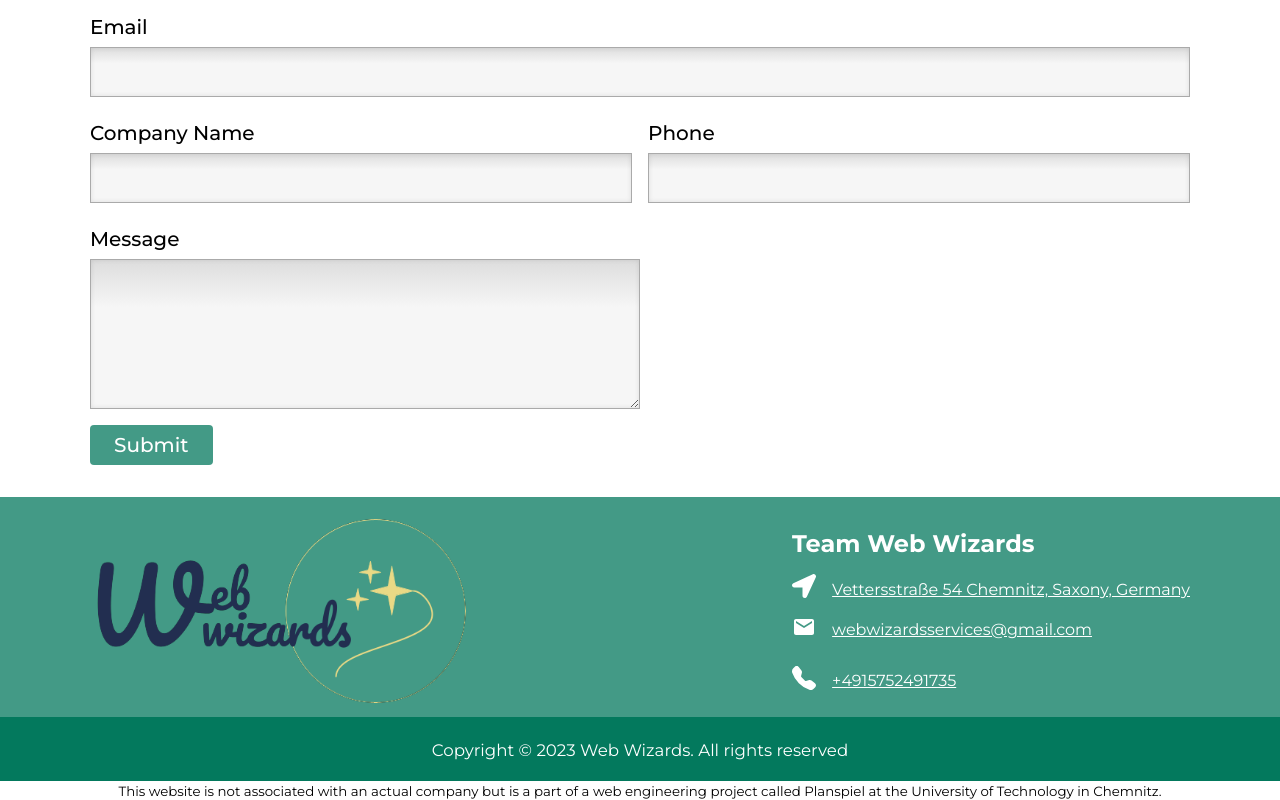
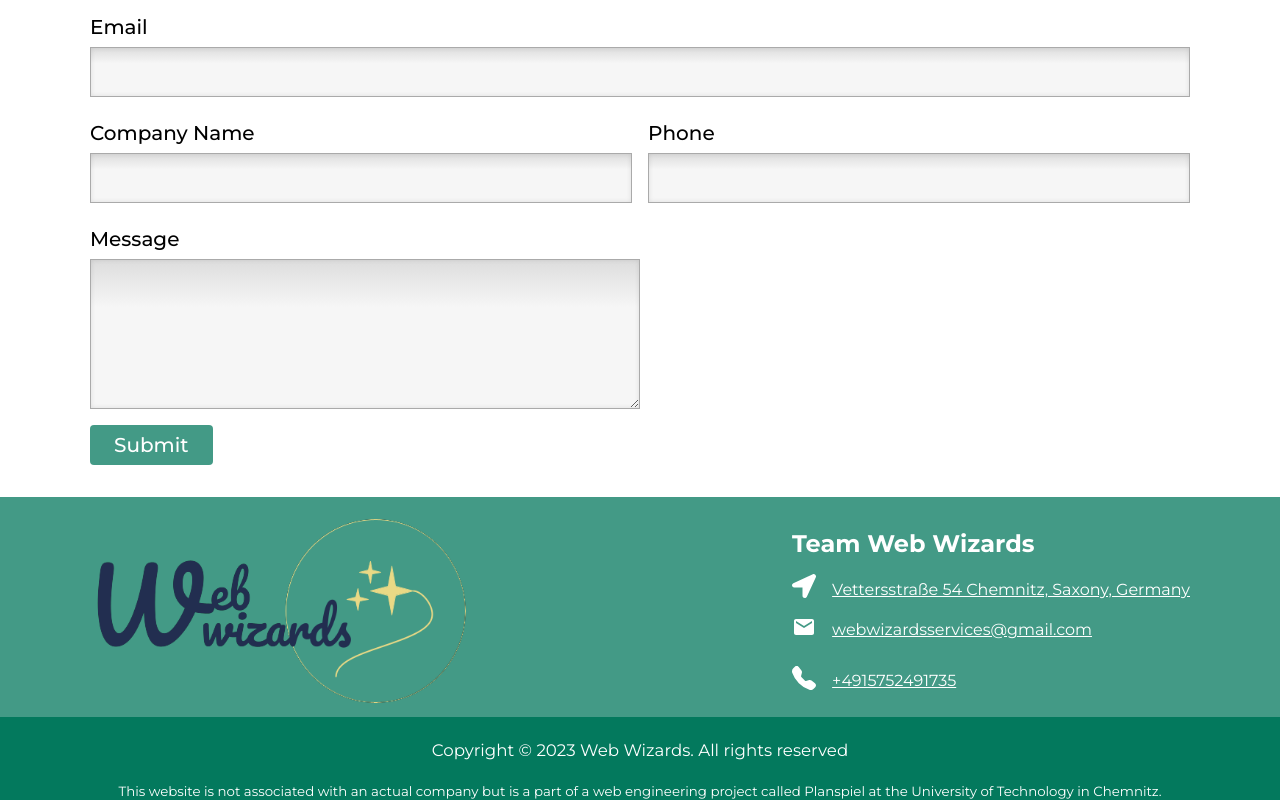
Before and after one commit to saroj2053/web-wizards, a React (Vite) app: page / in a window 1280 px wide. Shown: the part 2165-2965 px from the top of the page. Built offline with nearby package versions, Linux system fonts and the light colour scheme.

Commit message:
final footer changes

```diff
--- a/src/components/Footer/Footer.module.css
+++ b/src/components/Footer/Footer.module.css
@@ -68,5 +68,7 @@
 }
 
 .disclaimer__text {
+  background: #03795d;
   text-align: center;
+  color: #ffffff;
 }
```
